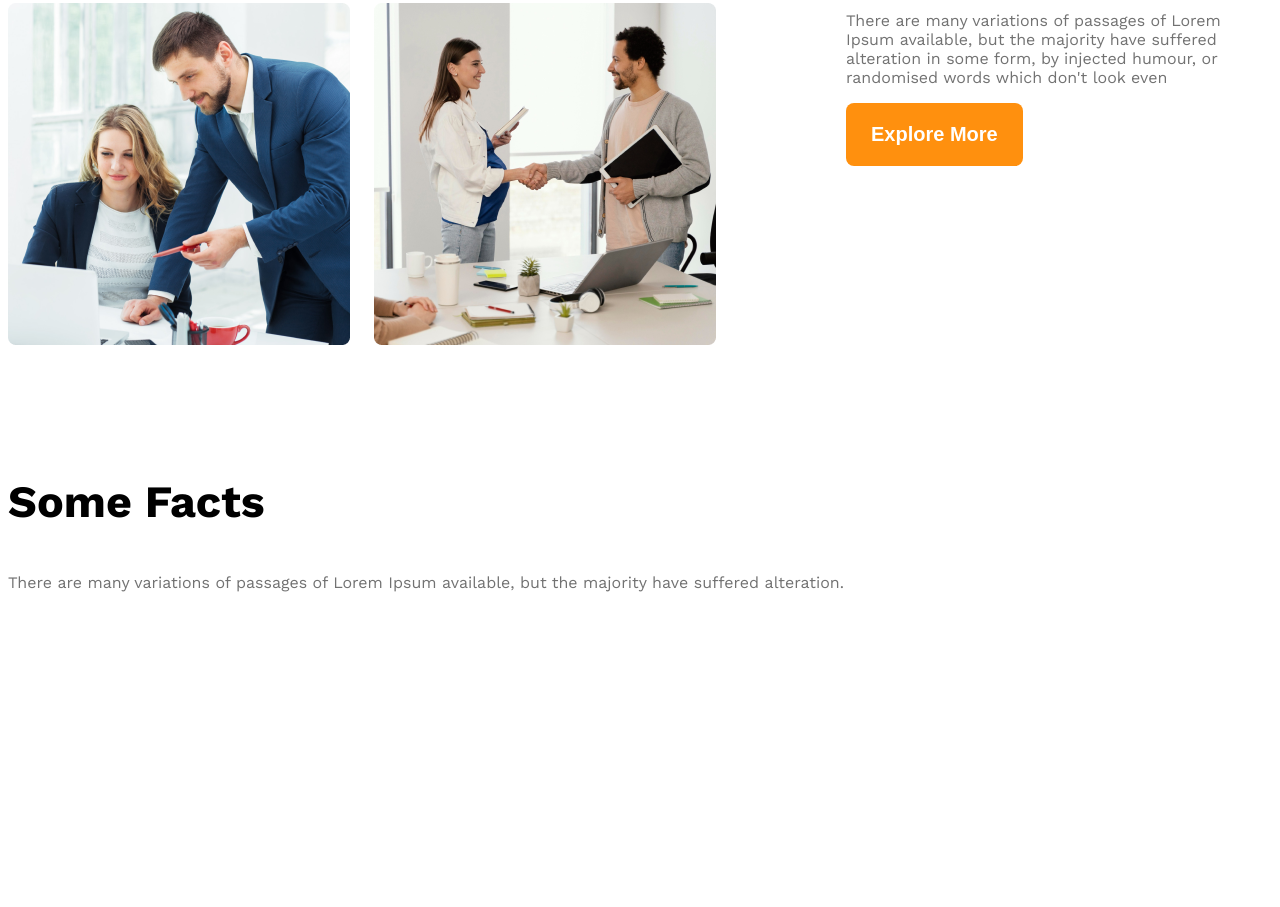
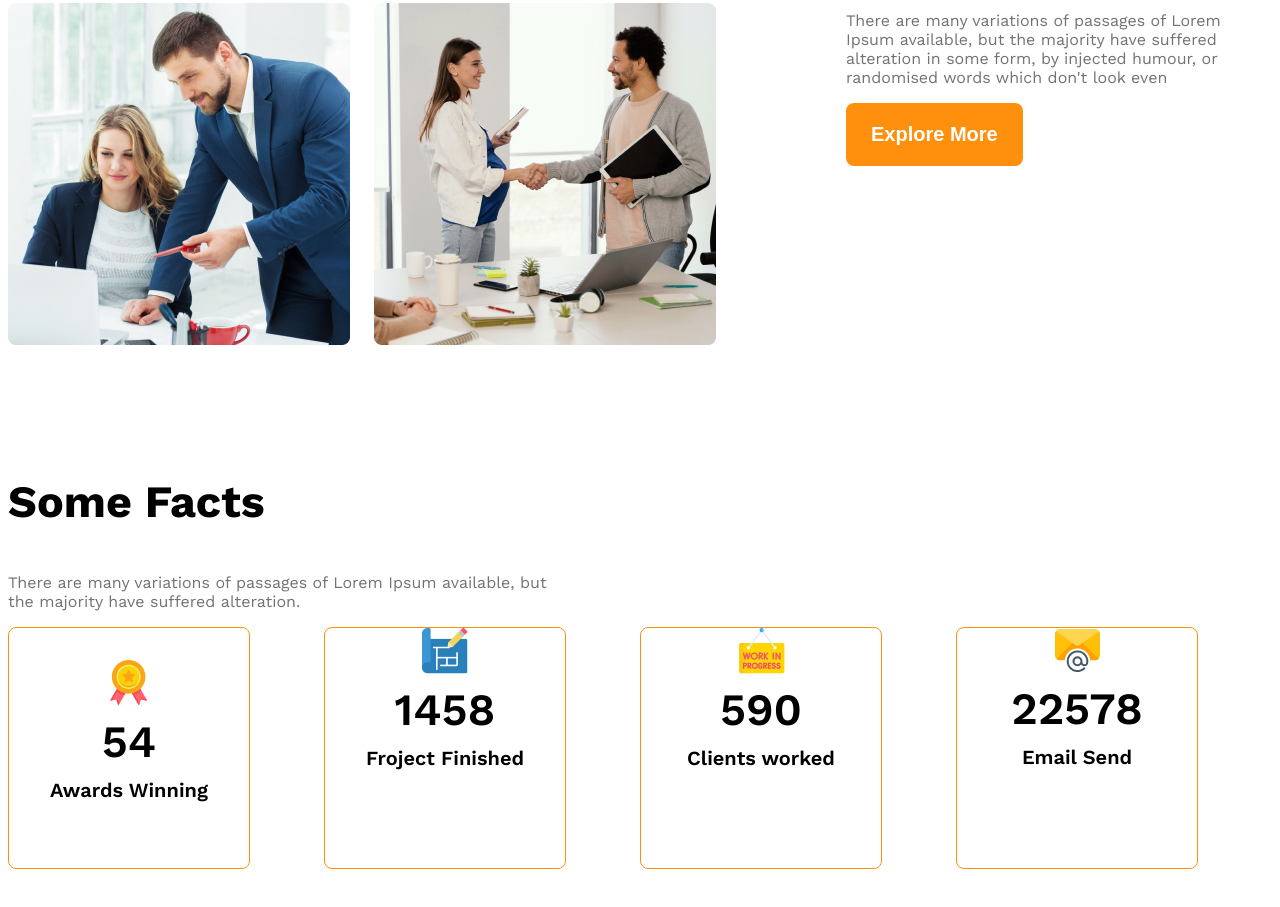
Before and after one commit to Taricol/g3-architect-website, a plain HTML site: page index.html in a window 1280 px wide. Shown: the part 1677-2584 px from the top of the page. Before the commit the page ends 2558 px from the top, so only its background shows below. Drawn offline with nearby package versions, Linux system fonts and the light colour scheme.

Commit message:
added feature

```diff
--- a/index.html
+++ b/index.html
@@ -46,28 +46,36 @@
        <!-- features will enjoy -->
         <section>
              <h3 class="section-title">Some Facts</h3>
-             <p class="text-light-gray">There are many variations of passages of Lorem Ipsum available, but the majority have suffered alteration.</p>
+             <p class="text-light-gray fact-description">There are many variations of passages of Lorem Ipsum available, but the majority have suffered alteration.</p>
              <div class="facts-container">
-                <!-- .fact*4>img.fact-icon+h4.fact-number+h5.fact-name -->
-                <div class="fact">
-                    <img src="" alt="" class="fact-icon">
-                    <h4 class="fact-number"></h4>
-                    <h5 class="fact-name"></h5>
+                <!-- .fact-card*4>img.fact-icon+h4.fact-number+h5.fact-name -->
+                <div class="fact-card display-flex">
+                    <div>
+                        <img src="images/icons/ribon.png" alt="" class="fact-icon">
+                    <h4 class="fact-number">54</h4>
+                    <h5 class="fact-name">Awards Winning</h5>
+                    </div>
                 </div>
-                <div class="fact">
-                    <img src="" alt="" class="fact-icon">
-                    <h4 class="fact-number"></h4>
-                    <h5 class="fact-name"></h5>
+                <div class="fact-card">
+                    <div>
+                        <img src="images/icons/projects.png" alt="" class="fact-icon">
+                    <h4 class="fact-number">1458</h4>
+                    <h5 class="fact-name">Froject Finished</h5>
+                    </div>
                 </div>
-                <div class="fact">
-                    <img src="" alt="" class="fact-icon">
-                    <h4 class="fact-number"></h4>
-                    <h5 class="fact-name"></h5>
+                <div class="fact-card">
+                    <div>
+                        <img src="images/icons/customers.png" alt="" class="fact-icon">
+                    <h4 class="fact-number">590</h4>
+                    <h5 class="fact-name">Clients worked</h5>
+                    </div>
                 </div>
-                <div class="fact">
-                    <img src="" alt="" class="fact-icon">
-                    <h4 class="fact-number"></h4>
-                    <h5 class="fact-name"></h5>
+                <div class="fact-card">
+                   <div>
+                    <img src="images/icons/email.png" alt="" class="fact-icon">
+                    <h4 class="fact-number">22578</h4>
+                    <h5 class="fact-name">Email Send</h5>
+                   </div>
                 </div>
              </div>
         </section>
--- a/styles/architects.css
+++ b/styles/architects.css
@@ -110,6 +110,36 @@ main > section{
 #quick-list{
     font-weight: 500;
 }
+/* some facts related style */
+.facts-container{
+    display: grid;
+    grid-template-columns: repeat(4,1fr);
+}
+.fact-card{
+    border: 1px solid #FF900E;
+    width: 240px;
+    height: 240px;
+    border-radius: 8px;
+    text-align: center;
+    align-items: center;
+    justify-content: center;
+}
+.fact-number{
+    font-size: 2.8rem;
+    font-weight: 600;
+    margin-top: 5px;
+    margin-bottom: 10px;
+}
+
+.fact-name{
+    font-size: 1.25rem;
+    font-weight: 600;
+    margin-top: 10px;
+}
+
+.fact-description{
+    max-width: 540px;
+}
 /* responsive media query */
 @media screen and (max-width:576px) {
     .navbar,
```
